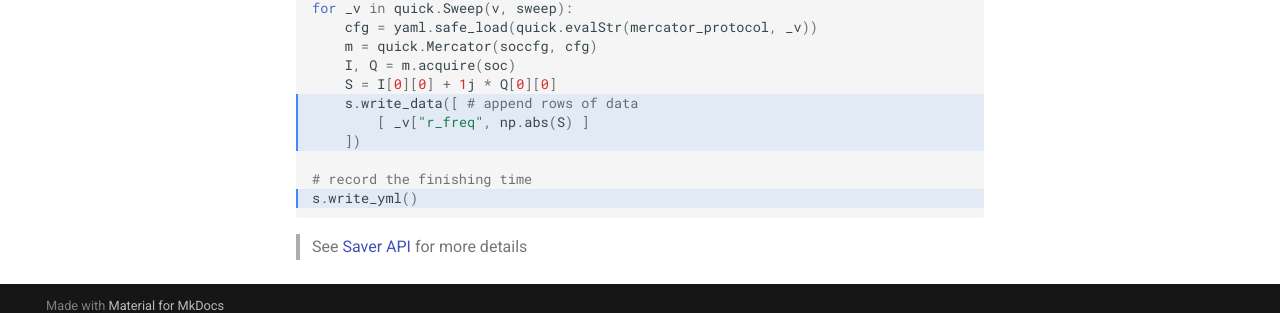
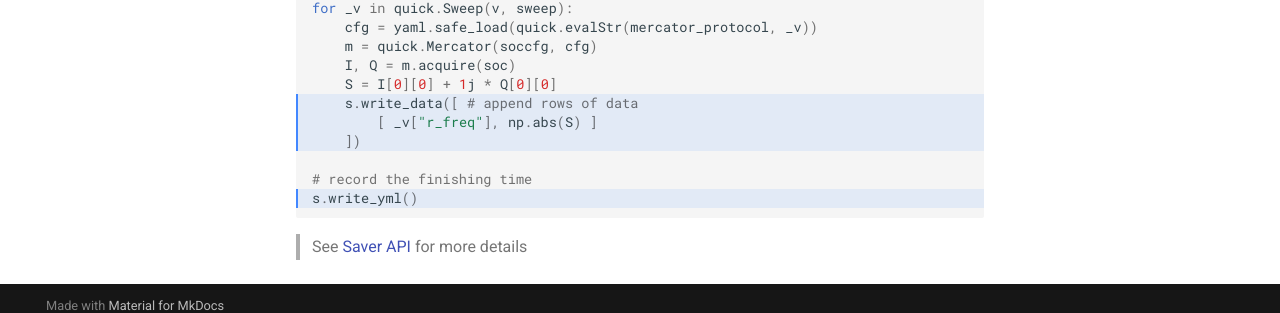
Before and after one commit to clelandlab/quick, an MkDocs documentation site: the page built from docs/Tutorials/build.md, in a window 1280 px wide and 900 px high, scrolled down 3815 px. Shown: the part 572-885 px from the top of the window. Built offline with MkDocs 1.6.1 and Material for MkDocs 9.7.7, drawn with Linux system fonts in a browser that asks for light colours; comment, search, counter and statistics services are not loaded.

```diff
--- a/docs/Tutorials/build.md
+++ b/docs/Tutorials/build.md
@@ -191,7 +191,7 @@ for _v in quick.Sweep(v, sweep):
     I, Q = m.acquire(soc)
     S = I[0][0] + 1j * Q[0][0]
     s.write_data([ # append rows of data
-        [ _v["r_freq", np.abs(S) ]
+        [ _v["r_freq"], np.abs(S) ]
     ])
 
 # record the finishing time
```
